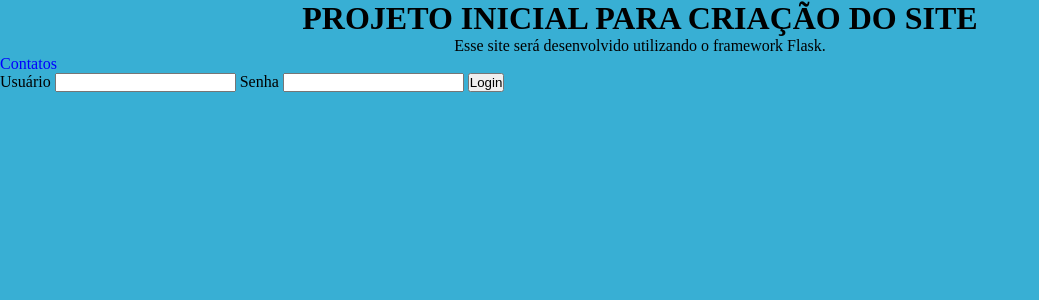
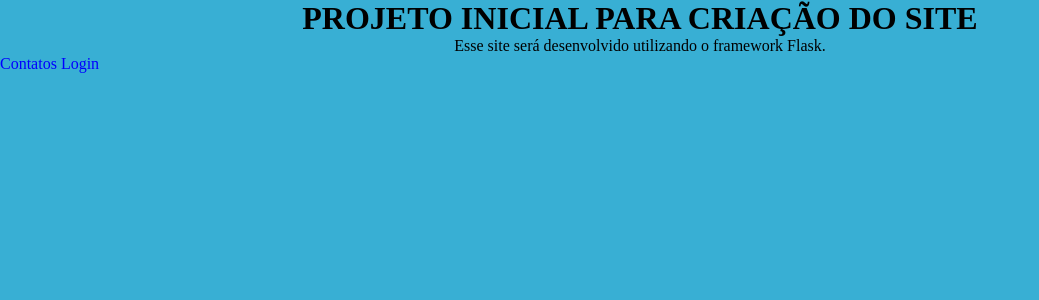
Before and after one commit to melk-azevedo/site_rick, a Flask app: template templates/homepage.html in a window 1280 px wide. Shown: the top 300 px of the page, without its empty margins (0-1039 px from the left). Run offline with Flask 2, Linux system fonts and the light colour scheme; the template is opened without the code that fills it, so the values that code supplies are empty.

Commit message:
criando page de login

```diff
--- a/main.py
+++ b/main.py
@@ -5,9 +5,14 @@ app = Flask(__name__)
 
 # Route -> Diretório
 # Função -> é o que será exibido na page
-@app.route('/homepage')
+@app.route('/')
 def homepage():
     return render_template('homepage.html')
+
+
+@app.route('/login')
+def login():
+    return render_template('login.html')
 
 
 @app.route('/contatos')
--- a/templates/contatos.html
+++ b/templates/contatos.html
@@ -13,7 +13,7 @@
     <h1>Esses são meus contatos:</h1>
     <p>Email: melk.azevedo@outlook.com</p>
     <p>Tel: (11) 95684-8371</p>
-    <a href="homepage">Voltar</a>
+    <a href=''>Voltar</a>
 </body>
 
 </html>
--- a/templates/homepage.html
+++ b/templates/homepage.html
@@ -6,7 +6,7 @@
     <meta http-equiv="X-UA-Compatible" content="IE=edge">
     <meta name="viewport" content="width=device-width, initial-scale=1.0">
     <link rel="stylesheet" href="style.css">
-    <title>Página de Login</title>
+    <title>Homepage</title>
 </head>
 
 <body>
@@ -14,16 +14,8 @@
         <h1>PROJETO INICIAL PARA CRIAÇÃO DO SITE</h1>
         <p>Esse site será desenvolvido utilizando o framework Flask.</p>
         <a href="contatos">Contatos</a>
+        <a href="login">Login</a>
     </header>
-    <main>
-        <form>
-            <label for="">Usuário</label>
-            <input type="text" class="boxTxt" value="">
-            <label for="">Senha</label>
-            <input type="password" class="boxTxt" value="">
-            <input type="button" class="btnEnviar" value="Login">
-        </form>
-    </main>
 </body>
 
 
--- a/templates/style.css
+++ b/templates/style.css
@@ -29,3 +29,45 @@ a {
     text-decoration: none;
     color: blue;
 }
+
+main {
+    width: 100%;
+    height: 80vh;
+    display: flex;
+    justify-content: center;
+    align-items: center;
+}
+
+form {
+    width: 300px;
+    height: auto;
+    padding: 8px;
+    border: 1px solid cadetblue;
+    border-radius: 4px;
+}
+
+form label {
+    display: block;
+    width: 100%;
+    padding: 5px 5px 5px 0;
+    font-size: 22px;
+    color: azure;
+    font-family: Verdana, Geneva, Tahoma, sans-serif;
+}
+
+form .boxTxt {
+    width: 100%;
+    height: 40px;
+    font-size: 20px;
+}
+
+form .btnLogin {
+    margin-top: 5px;
+    border: none;
+    width: 100%;
+    cursor: pointer;
+    background-color: aquamarine;
+    padding: 20px;
+    color: white;
+    font-weight: bold;
+}
```
Also changed, not shown: templates/login.html (added, +29 -0 lines).
